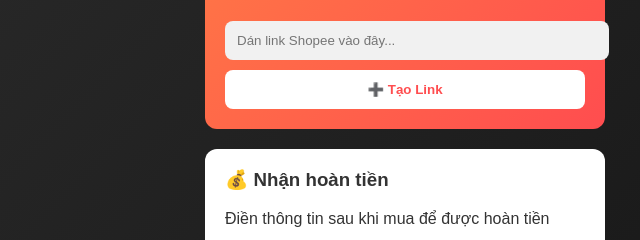
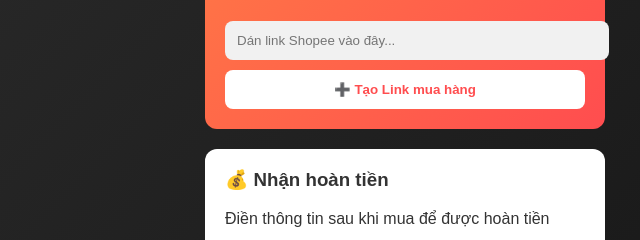
Before and after one commit to nguyenthingocha1209-afk/Ho-n-ti-n-shopee, a website: page public/index.html in a window 1280 px wide. Shown: the part 159-399 px from the top of the page, 235-875 px from the left. Drawn offline with Linux system fonts and the light colour scheme.

Commit message:
Update index.html

```diff
--- a/public/index.html
+++ b/public/index.html
@@ -72,7 +72,7 @@
     <p>Nhập link sản phẩm để nhận hoàn tiền</p>
 
     <input id="linkInput" placeholder="Dán link Shopee vào đây...">
-    <button onclick="createLink()">➕ Tạo Link</button>
+    <button onclick="createLink()">➕ Tạo Link mua hàng</button>
   </div>
 
   <!-- FORM HOÀN TIỀN -->
```
